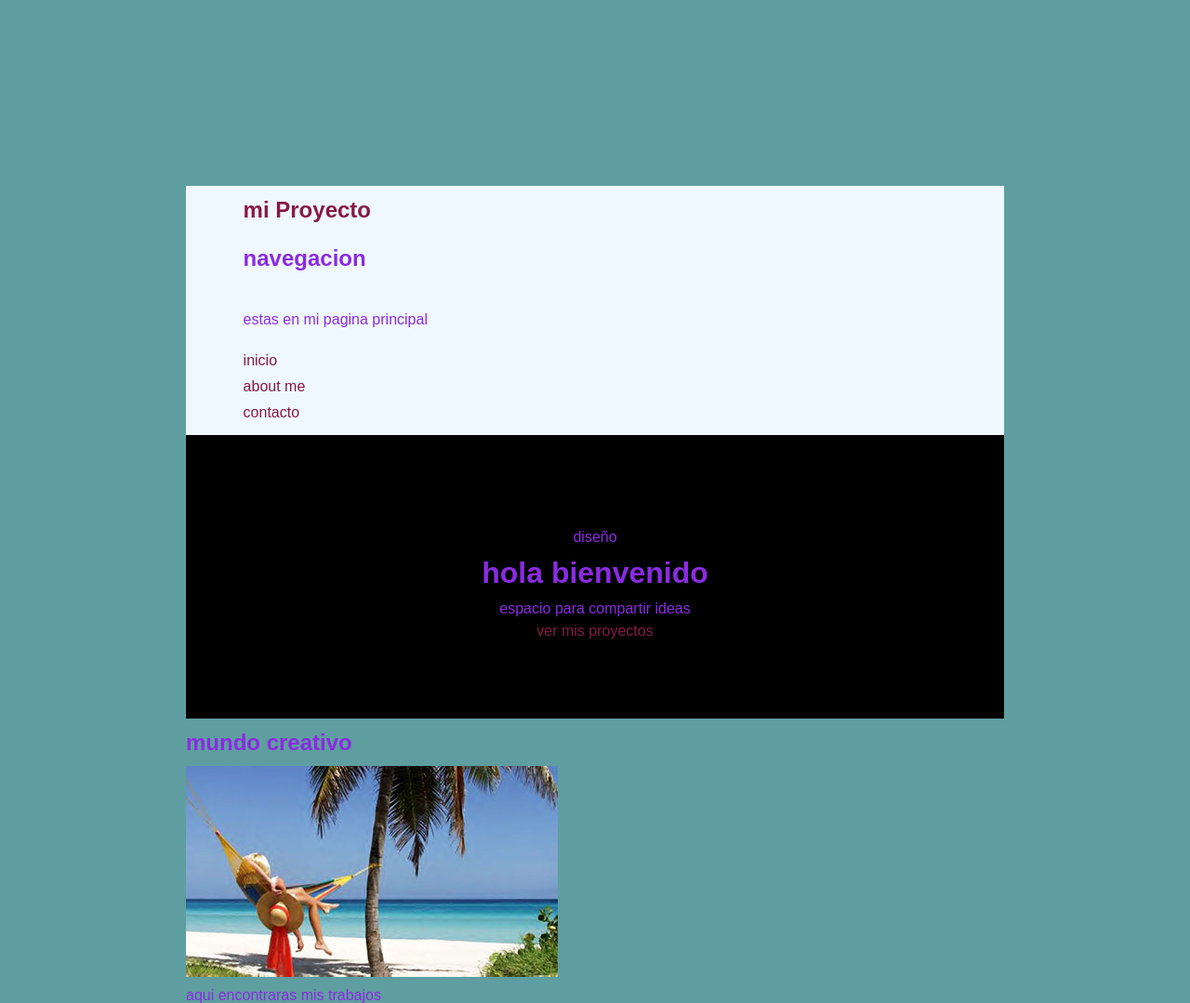
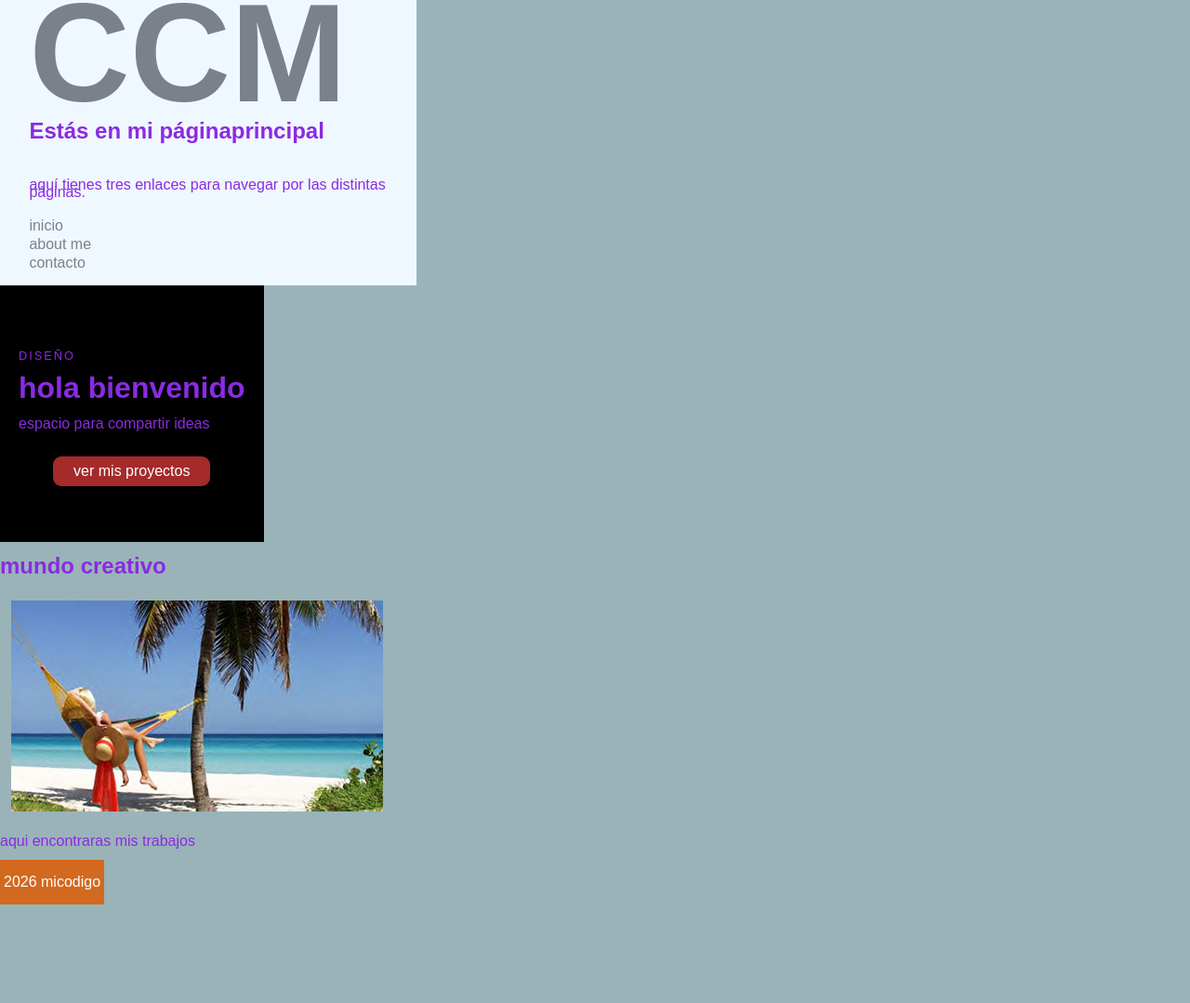
Before and after one commit to calakala2026/proyecto-personal-pagina-web-html-css, a plain HTML site: page index.html in a window 1280 px wide. Shown: the top 1079 px of the page at 93% size. After the commit the page ends 973 px from the top, so only its background shows below. Drawn offline with Linux system fonts and the light colour scheme.

Commit message:
hasta aquí he llegado

```diff
--- a/css/main.css
+++ b/css/main.css
@@ -1,23 +1,28 @@
+
+
 * {
     box-sizing: border-box;
+    width: fit-content;
+    height: auto;
+
 }
 
 body {
-    margin: 200px;
+    margin: 0px;
     font-family: Arial, sans-serif;
-    background-color: cadetblue;
+    background-color: rgb(154, 179, 185);
     color: blueviolet;
     line-height: 0.5;
 }
 
 a {
-    color: #861a45;
+    color: #0106137d;
     text-decoration: none;
 }
 
 .cabecera {
     display: grid;
-    justify-content: space-between;
+    justify-content: content;
     align-items: center;
     gap: 20px;
     padding: 20px 7%;
@@ -25,14 +30,14 @@
 }
 
 .logo {
-    font-size: 1.5rem;
+    font-size: 150px;
     font-weight: bold;
 }
 
 nav {
     display: grid;
-    flex-wrap: wrap;
-    gap: 20px;
+    flex-wrap: nowrap;
+    gap: 10px;
 }
 
 nav a:hover {
@@ -51,3 +56,74 @@
     font-size: calc(2em);
     line-height: 1.15;
 }
+
+.etiqueta {
+    text-transform: uppercase;
+    letter-spacing: 2px;
+    font-size: 0.8rem;
+}
+
+.boton {
+    display: inline-block;
+    margin-top: 15px;
+    padding: 12px 22px;
+    background-color: brown;
+    color: white;
+    border-radius: 9px;
+}
+
+.boton:hover {
+    background-color: aqua;
+}
+
+.section {
+    max-width: 1000px;
+    margin: 0 auto;
+    padding: 55px 24px;
+}
+
+.imagen-portada {
+    display: block;
+    width: 100%;
+    max-height: 480px;
+    object-fit: cover;
+    padding: 12px;
+}
+
+.pie {
+    padding: 4px;
+    text-align: center;
+    background-color: chocolate;
+    color: white;
+}
+
+ @media only screen and (min-width: 768px) {
+    .cabecera {
+        grid-area: 20px;
+    }
+
+    nav {
+        justify-content: center;
+        gap: 12px;
+    }
+
+    .hero {
+        padding: 60px 20px;
+    }
+}
+
+
+@media only screen and (min-width: 992px) {
+    background-color: blue;
+
+
+
+}
+
+
+
+@media only screen and (min-width: 1200px) {
+    background-color: green;
+
+
+}
--- /dev/null
+++ b/css/secondary.css
@@ -0,0 +1,25 @@
+body {
+    background-color: blue;
+}
+
+.responsive-box {
+    width: 50%;
+    min-width: 200px; /* No se reducirá por debajo de 200px */
+    max-width: 600px; /* No se expandirá por encima de 600px */
+    height: 100px;
+    background-color: lightblue;
+}
+
+.centered-box {
+    width: 200px;
+    height: 200px;
+    border-radius: 100px;
+    margin: 0 auto; /* Centrando horizontalmente */
+    background-color: lightgreen;
+}
+h2 {
+    height: 57%;
+    width: 40%;
+    font-size: x-large;
+
+}
--- a/index.html
+++ b/index.html
@@ -12,10 +12,10 @@
 
 <body>
     <header class="cabecera">
-        <a class="logo" href="index.html">mi Proyecto</a>
+        <a class="logo" href="index.html">CCM</a>
         <nav>
-            <h2>navegacion</h2>
-            <p>estas en mi pagina principal</p>
+            <h2>Estás en mi <strong>página</strong>principal</h2>
+            <p>aquí tienes tres enlaces para navegar por las distintas páginas.</p>
             <a href="index.html">inicio</a>
             <a href="sobre-mi.html">about me</a>
             <a href="contacto.html">contacto</a>
```
Also changed, not shown: contacto.html (+27 -0 lines), proyectos.html (+35 -0 lines), sobre-mi.html (+18 -0 lines).
